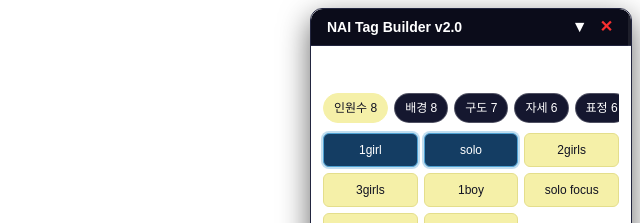
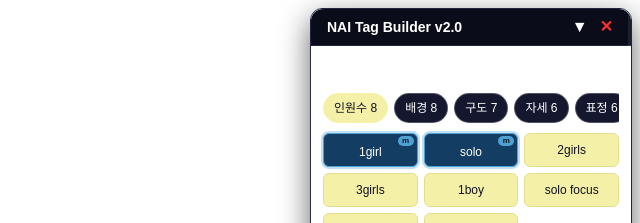
Before and after one commit to jn01020304/nai-tag-builder, a React (Vite) app: page / in a window 1280 px wide. Shown: the top 223 px of the page, without its empty margins (640-1280 px from the left). Built offline with nearby package versions, Linux system fonts and the light colour scheme.

Commit message:
Show global prompt assignment badges on chips

```diff
--- a/src/components/ComposeCatalogChips.tsx
+++ b/src/components/ComposeCatalogChips.tsx
@@ -3,6 +3,7 @@
 import type { CoreCatalogEntry, ProductCategory } from "../prompt/catalog/catalogTypes";
 import type { PromptInsertTarget } from "../prompt/promptInsertTarget";
 import { promptTargetGroup } from "../prompt/promptInsertTarget";
+import type { PromptState } from "../types/metadata";
 import { useTheme } from "../contexts/themeContextCore";
 import { hasCatalogTag, splitPromptTags } from "../prompt/catalog/promptTagText";
 
@@ -33,6 +34,7 @@
 ];
 
 interface Props {
+  prompt: PromptState;
   activePromptTarget: PromptInsertTarget;
   activePromptValue: string;
   onToggle: (entry: CoreCatalogEntry) => void;
@@ -40,6 +42,7 @@
 }
 
 export default function ComposeCatalogChips({
+  prompt,
   activePromptTarget,
   activePromptValue,
   onToggle,
@@ -62,6 +65,14 @@
   const activeTargetGroup = promptTargetGroup(activePromptTarget);
   const canReorderSelectedTags = activePromptTarget.kind === "base";
 
+  type TargetGroup = ReturnType<typeof promptTargetGroup>;
+
+  interface TagAssignment {
+    key: string;
+    label: string;
+    group: TargetGroup;
+  }
+
   const activePalettes = {
     base: {
       background: "#143d63",
@@ -81,12 +92,52 @@
       color: "#ffffff",
       shadow: "rgba(255, 155, 123, 0.35)",
     },
-  } satisfies Record<ReturnType<typeof promptTargetGroup>, {
+    negativeCharacter: {
+      background: "#5a254f",
+      border: "#f38bd4",
+      color: "#ffffff",
+      shadow: "rgba(243, 139, 212, 0.35)",
+    },
+  } satisfies Record<TargetGroup, {
     background: string;
     border: string;
     color: string;
     shadow: string;
   }>;
+
+  const getEntryAssignments = (entry: CoreCatalogEntry): TagAssignment[] => {
+    const assignments: TagAssignment[] = [];
+
+    if (hasCatalogTag(prompt.basePrompt, entry)) {
+      assignments.push({ key: "base", label: "m", group: "base" });
+    }
+
+    if (hasCatalogTag(prompt.negativeBase, entry)) {
+      assignments.push({ key: "negativeBase", label: "n", group: "negative" });
+    }
+
+    for (const [index, character] of prompt.characters.entries()) {
+      if (hasCatalogTag(character.caption, entry)) {
+        assignments.push({
+          key: `character:${character.id}`,
+          label: `c${index + 1}`,
+          group: "character",
+        });
+      }
+    }
+
+    for (const [index, character] of prompt.negativeCharacters.entries()) {
+      if (hasCatalogTag(character.caption, entry)) {
+        assignments.push({
+          key: `negativeCharacter:${character.id}`,
+          label: `nc${index + 1}`,
+          group: "negativeCharacter",
+        });
+      }
+    }
+
+    return assignments;
+  };
 
   const tabBaseStyle: React.CSSProperties = {
     backgroundColor: "#15172f",
@@ -151,8 +202,12 @@
         }}
       >
         {visibleEntries.map((entry) => {
-          const active = hasCatalogTag(activePromptValue, entry);
-          const activePalette = activePalettes[activeTargetGroup];
+          const assignments = getEntryAssignments(entry);
+          const active = assignments.length > 0;
+          const activeInCurrentTarget = hasCatalogTag(activePromptValue, entry);
+          const currentAssignmentPalette = activePalettes[activeTargetGroup];
+          const firstAssignmentPalette = assignments[0] ? activePalettes[assignments[0].group] : currentAssignmentPalette;
+          const chipPalette = activeInCurrentTarget ? currentAssignmentPalette : firstAssignmentPalette;
           return (
             <button
               key={entry.id}
@@ -169,11 +224,11 @@
               aria-pressed={active}
               style={{
                 alignItems: "center",
-                backgroundColor: active ? activePalette.background : "#f5f0a8",
-                border: `1px solid ${active ? activePalette.border : "#e4de8c"}`,
+                backgroundColor: active ? chipPalette.background : "#f5f0a8",
+                border: `1px solid ${active ? chipPalette.border : "#e4de8c"}`,
                 borderRadius: "6px",
-                boxShadow: active ? `0 0 0 2px ${activePalette.shadow}` : "none",
-                color: active ? activePalette.color : "#111222",
+                boxShadow: active ? `0 0 0 2px ${chipPalette.shadow}` : "none",
+                color: active ? chipPalette.color : "#111222",
                 cursor: "pointer",
                 display: "flex",
                 fontSize: "12px",
@@ -181,7 +236,8 @@
                 lineHeight: 1.2,
                 minHeight: "34px",
                 overflow: "hidden",
-                padding: "5px 7px",
+                padding: assignments.length > 0 ? "10px 7px 5px" : "5px 7px",
+                position: "relative",
                 textAlign: "center",
                 textOverflow: "ellipsis",
                 touchAction: "manipulation",
@@ -189,6 +245,43 @@
                 wordBreak: "break-word",
               }}
             >
+              {assignments.length > 0 && (
+                <span
+                  aria-hidden="true"
+                  style={{
+                    display: "flex",
+                    gap: "2px",
+                    maxWidth: "calc(100% - 6px)",
+                    overflow: "hidden",
+                    position: "absolute",
+                    right: "3px",
+                    top: "2px",
+                  }}
+                >
+                  {assignments.map((assignment) => {
+                    const palette = activePalettes[assignment.group];
+                    return (
+                      <span
+                        key={assignment.key}
+                        data-testid={`catalog-chip-${entry.id}-badge-${assignment.label}`}
+                        style={{
+                          backgroundColor: palette.border,
+                          borderRadius: "999px",
+                          color: "#101224",
+                          fontSize: "8px",
+                          fontWeight: 800,
+                          lineHeight: 1,
+                          minWidth: assignment.label.length > 1 ? "14px" : "10px",
+                          padding: "1px 3px",
+                          textTransform: "lowercase",
+                        }}
+                      >
+                        {assignment.label}
+                      </span>
+                    );
+                  })}
+                </span>
+              )}
               {entry.tag}
             </button>
           );
--- a/src/components/PromptSection.tsx
+++ b/src/components/PromptSection.tsx
@@ -72,6 +72,7 @@
   return (
     <section style={{ marginBottom: "8px" }}>
       <ComposeCatalogChips
+        prompt={state.prompt}
         activePromptTarget={activePromptTarget}
         activePromptValue={activePromptValue}
         onToggle={onToggleCatalogEntry}
--- a/src/prompt/promptInsertTarget.ts
+++ b/src/prompt/promptInsertTarget.ts
@@ -34,8 +34,12 @@
   }
 }
 
-export function promptTargetGroup(target: PromptInsertTarget): "base" | "negative" | "character" {
-  if (target.kind === "negativeBase" || target.kind === "negativeCharacter") {
+export function promptTargetGroup(target: PromptInsertTarget): "base" | "negative" | "character" | "negativeCharacter" {
+  if (target.kind === "negativeCharacter") {
+    return "negativeCharacter";
+  }
+
+  if (target.kind === "negativeBase") {
     return "negative";
   }
 
```
Also changed, not shown: 2 other files (tests, documents, lock files or other folders).
